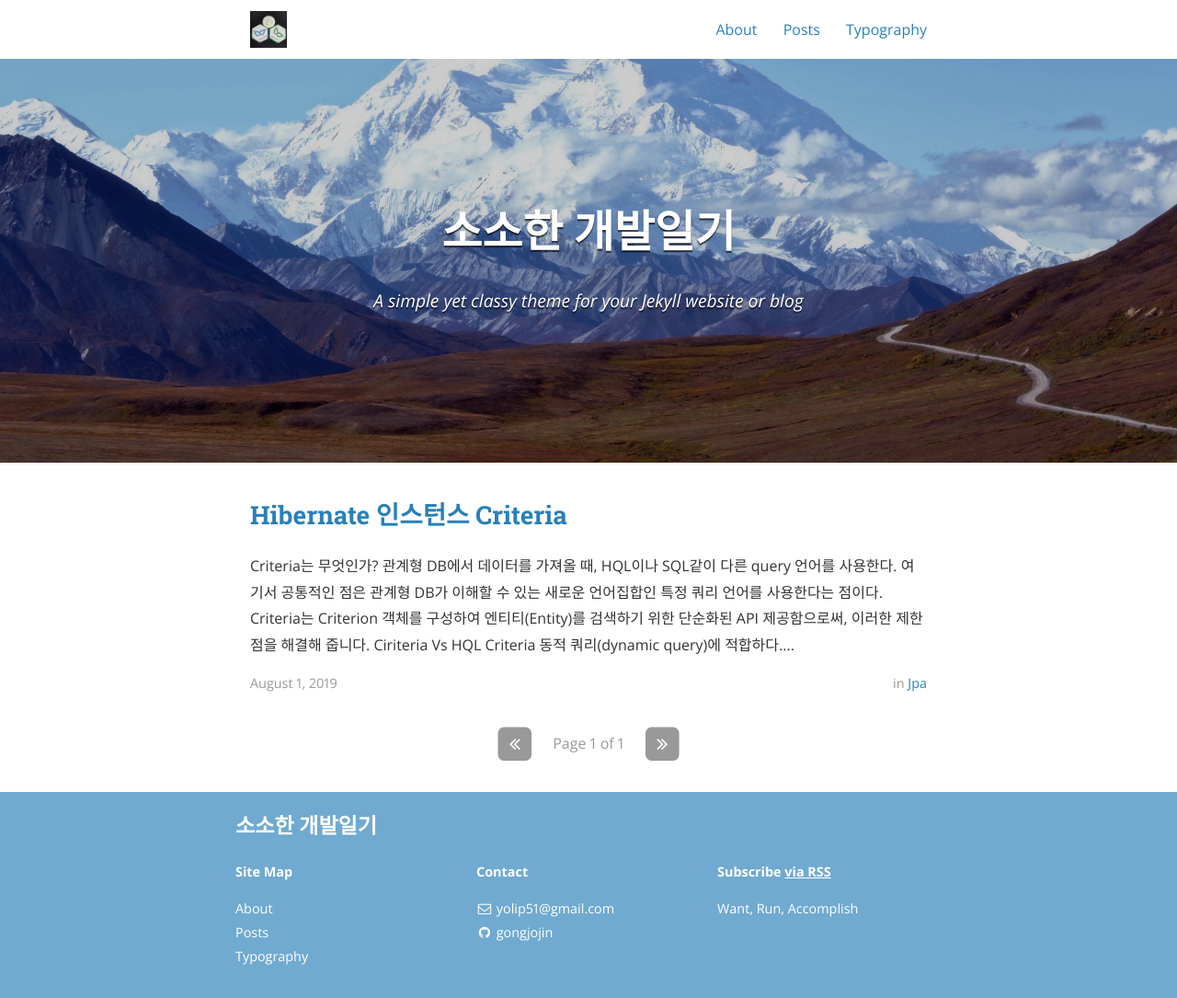
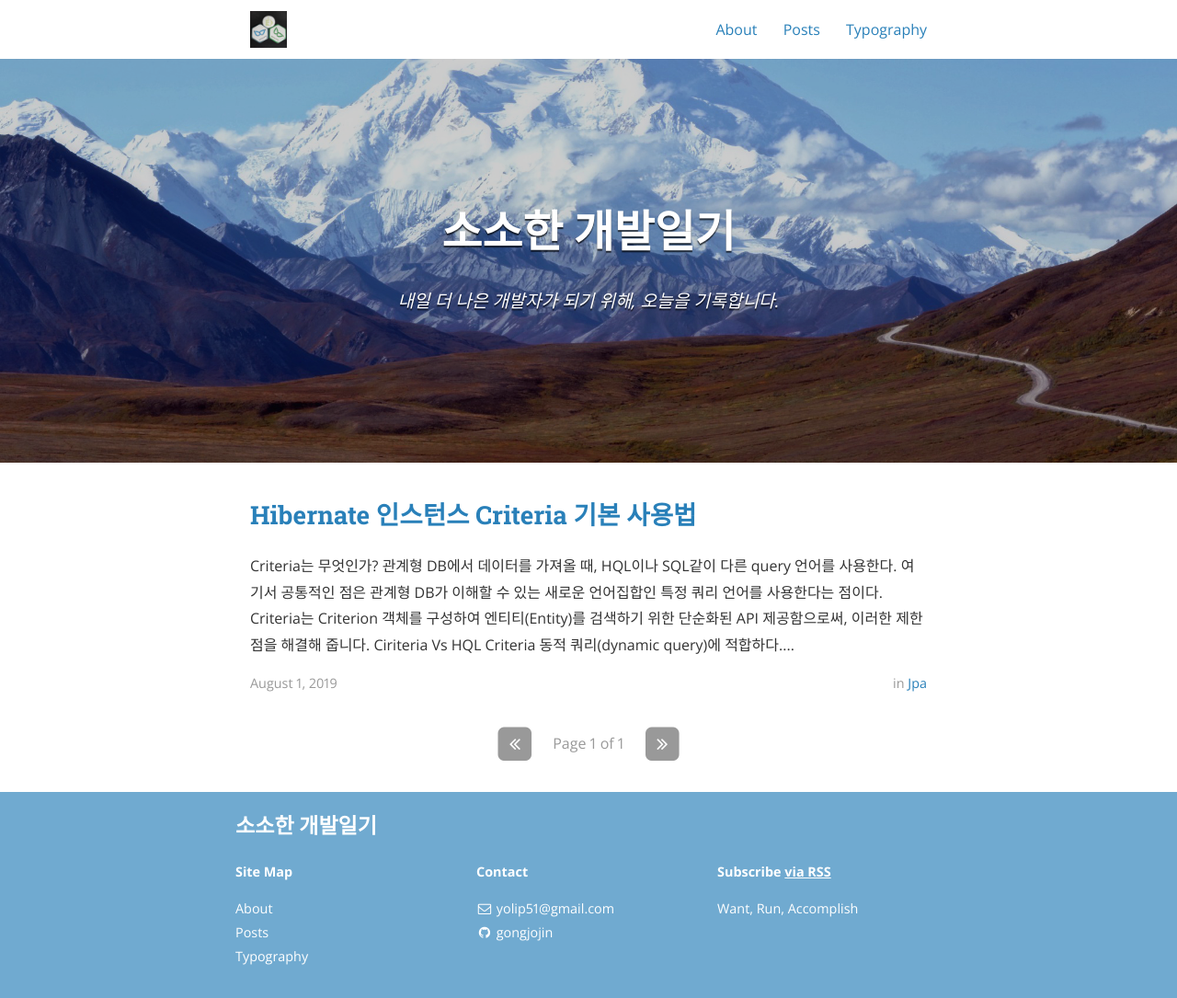
Before and after one commit to gonghojin/gonghojin.github.io, a Jekyll site: the page built from index.html, in a window 1280 px wide. Shown: the whole page at 92% size. Built offline with Jekyll 4.4.1, drawn with Linux system fonts in a browser that asks for light colours; nearby versions of some CDN libraries; the list of posts is cut into pages by our own code.

Commit message:
Fix: 자잘한 수정

```diff
--- a/_config.yml
+++ b/_config.yml
@@ -10,9 +10,9 @@ exclude:
 
 # Site settings
 title: 소소한 개발일기
-subtitle: "A simple yet classy theme for your Jekyll website or blog"
+subtitle: "내일 더 나은 개발자가 되기 위해, 오늘을 기록합니다."
 email: yolip51@gmail.com
-name: Gong jojin
+name: Gong hojin
 description: >
   Want, Run, Accomplish
 # Base URL of site (i.e. /blog). It should always start with a slash,
--- a/_posts/2019-08-01-hibernate1.markdown
+++ b/_posts/2019-08-01-hibernate1.markdown
@@ -1,11 +1,11 @@
 ---
 layout: post
 comments: true
-title:  "Hibernate 인스턴스 Criteria"
+title:  "Hibernate 인스턴스 Criteria 기본 사용법"
 date:   2019-08-01 13:47:00
 author: Gongdel
 categories: JPA
-tags:	 Hibernate Criteria Restrictions Join
+tags:	 Hibernate Criteria Restrictions Join Order
 cover:  "/assets/instacode.png"
 ---
 # Criteria는 무엇인가?
```
